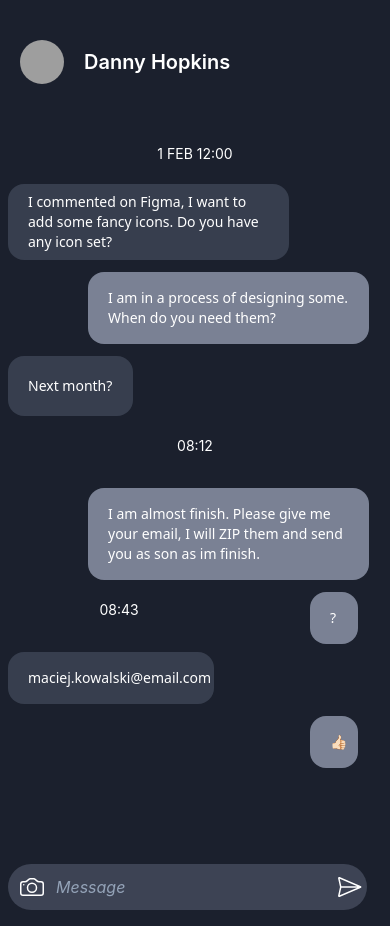
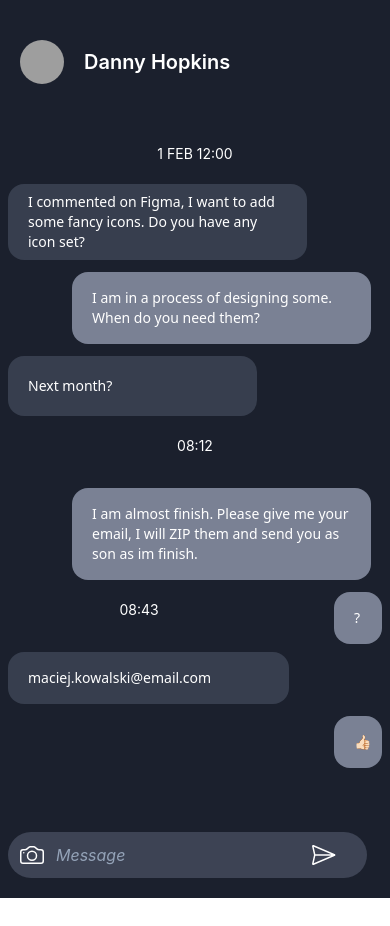
Before and after one commit to tarek421/chat-app, a React (Create React App) app: page / in a window 390 px wide. After the commit the page ends 898 px from the top, so only its background shows below. Built offline with nearby package versions, Linux system fonts and the light colour scheme; grey boxes are pictures that could not be loaded.

Commit message:
responsive check

```diff
--- a/src/App.js
+++ b/src/App.js
@@ -4,7 +4,7 @@ function App() {
   return (
     <div className="bg-gradient-to-r from-[#7C808C] to-[#4E5158] text-white h-full w-full sm:py-10">
       <div className="container">
-        <div id="iphone-13" className='transform sm:translate-x-1/4 md:translate-x-2/4 lg:translate-x-full pt-5 min-w-[320px] min-h-full sm:w-[428px] h-[926px] bg-[#1B202D] sm:rounded-[50px] shadow-3xl'>
+        <div id="iphone-13" className='phone-layout'>
           <div div className='flex m-5 items-center' >
             <img className=' left-6 top-16 w-11 h-11 rounded-full' src="https://t4.ftcdn.net/jpg/03/64/21/11/360_F_364211147_1qgLVxv1Tcq0Ohz3FawUfrtONzz8nq3e.jpg" alt="" />
             <h2 className='ml-5 font-poppins normal-case font-semibold text-xl '>Danny Hopkins</h2>
@@ -12,46 +12,46 @@ function App() {
           <div id="main" className='container px-2 sm:mx-3 mt-10'>
             <h6 className='py-5 text-center font-normal text-sm'>1 FEB 12:00</h6>
 
-            <div id="text-send" className='text-send py-2'>
+            <div className='text-send py-2'>
               <p className='genarel-comment-style rounded-3xl'>I commented on Figma, I want to add some fancy icons. Do you have any icon set?</p>
             </div>
 
-            <div id="text-reply" className='text-reply'>
+            <div className='text-reply'>
               <p className='genarel-comment-style'>I am in a process of designing some. When do you need them?</p>
             </div>
 
-            <div id="text-send" className='py-5 text-send w-1/3 mt-3'>
+            <div className='py-5 text-send w-2/3 sm:w-1/3 mt-3'>
               <p className='genarel-comment-style rounded-3xl'>Next month?</p>
             </div>
 
             <h6 className='py-5 text-center font-normal text-sm'>08:12</h6>
 
-            <div id="text-reply" className='text-reply'>
+            <div className='text-reply'>
               <p className='genarel-comment-style'>I am almost finish. Please give me your email, I will ZIP them and send you as son as im finish.</p>
             </div>
 
-            <div id="text-reply" className='text-reply w-12 float-right mr-6'>
+            <div className='text-reply w-12 float-right mr-0 sm:mr-6'>
               <p className='genarel-comment-style'>?</p>
             </div>
 
             <h6 className='py-5 text-center font-normal text-sm'>08:43</h6>
 
-            <div id="text-send" className='py-4 text-send w-[55%] mt-3'>
+            <div className='py-4 text-send w-3/4 sm:w-[55%] mt-3'>
               <p className='genarel-comment-style rounded-3xl'>maciej.kowalski@email.com</p>
             </div>
 
-            <div id="text-reply" className='text-reply w-12 float-right mr-6'>
+            <div className='text-reply w-12 float-right mr-0 sm:mr-6'>
               <p className='genarel-comment-style text-[#EE9547]'>👍🏻</p>
             </div>
 
 
-            <label className="relative block mt-40 sm:mt-36">
+            <label className="relative block pb-5 mt-32 sm:mt-32">
               <span className="sr-only">Search</span>
-              <span className="absolute inset-y-0 left-0 flex items-center pl-3">
+              <span className="absolute inset-y-0 pb-5 left-0 flex items-center pl-3">
                 <svg xmlns="http://www.w3.org/2000/svg" width="24" height="24" fill="currentColor" className="bi bi-camera " viewBox="0 0 16 16"> <path d="M15 12a1 1 0 0 1-1 1H2a1 1 0 0 1-1-1V6a1 1 0 0 1 1-1h1.172a3 3 0 0 0 2.12-.879l.83-.828A1 1 0 0 1 6.827 3h2.344a1 1 0 0 1 .707.293l.828.828A3 3 0 0 0 12.828 5H14a1 1 0 0 1 1 1v6zM2 4a2 2 0 0 0-2 2v6a2 2 0 0 0 2 2h12a2 2 0 0 0 2-2V6a2 2 0 0 0-2-2h-1.172a2 2 0 0 1-1.414-.586l-.828-.828A2 2 0 0 0 9.172 2H6.828a2 2 0 0 0-1.414.586l-.828.828A2 2 0 0 1 3.172 4H2z" /> <path d="M8 11a2.5 2.5 0 1 1 0-5 2.5 2.5 0 0 1 0 5zm0 1a3.5 3.5 0 1 0 0-7 3.5 3.5 0 0 0 0 7zM3 6.5a.5.5 0 1 1-1 0 .5.5 0 0 1 1 0z" /> </svg>
               </span>
 
-              <span class="absolute inset-y-0 sm:ml-[80%] ml-[87%] flex items-center pr-2">
+              <span class="absolute pb-5 inset-y-0 sm:ml-[80%] ml-[80%] flex items-center pr-2">
                 <svg xmlns="http://www.w3.org/2000/svg" width="24" height="24" fill="currentColor" class="bi bi-send" viewBox="0 0 16 16" id="IconChangeColor" transform="rotate(45)"> <path d="M15.854.146a.5.5 0 0 1 .11.54l-5.819 14.547a.75.75 0 0 1-1.329.124l-3.178-4.995L.643 7.184a.75.75 0 0 1 .124-1.33L15.314.037a.5.5 0 0 1 .54.11ZM6.636 10.07l2.761 4.338L14.13 2.576 6.636 10.07Zm6.787-8.201L1.591 6.602l4.339 2.76 7.494-7.493Z" id="mainIconPathAttribute" fill="#ffffff"></path> </svg>
               </span>
 
--- a/src/index.css
+++ b/src/index.css
@@ -7,13 +7,16 @@
     @apply font-sans font-normal text-sm flex items-center text-white leading-5;
   }
   .text-send {
-    @apply bg-[#373E4E] w-3/4 rounded-2xl px-5 py-4;
+    @apply bg-[#373E4E] sm:w-3/4 w-4/5 rounded-2xl px-5 py-4;
   }
   .text-reply {
-    @apply bg-[#7A8194] rounded-2xl px-5 py-4 w-3/4 mt-3 ml-20;
+    @apply bg-[#7A8194] rounded-2xl px-5 py-4 sm:w-3/4 w-4/5 mt-3 ml-16 sm:ml-20;
   }
   .input-style {
     @apply placeholder:italic placeholder:text-slate-400 block bg-[#3D4354] w-[96%] sm:w-[376px] h-[46px] rounded-full focus:outline-none focus:border-sky-500 focus:ring-sky-500 focus:ring-1 sm:text-sm py-2 pl-12 pr-3;
+  }
+  .phone-layout {
+    @apply transform sm:translate-x-1/4 md:translate-x-2/4 lg:translate-x-full pt-5 min-w-[320px] min-h-full sm:w-[428px] bg-[#1B202D] sm:rounded-[50px] shadow-3xl;
   }
 }
 
```
